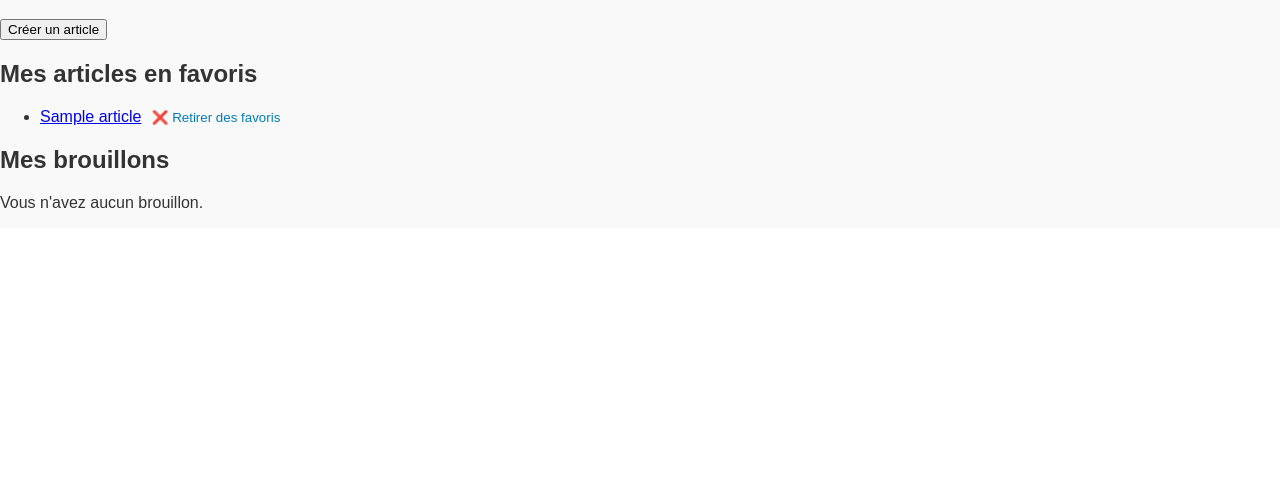
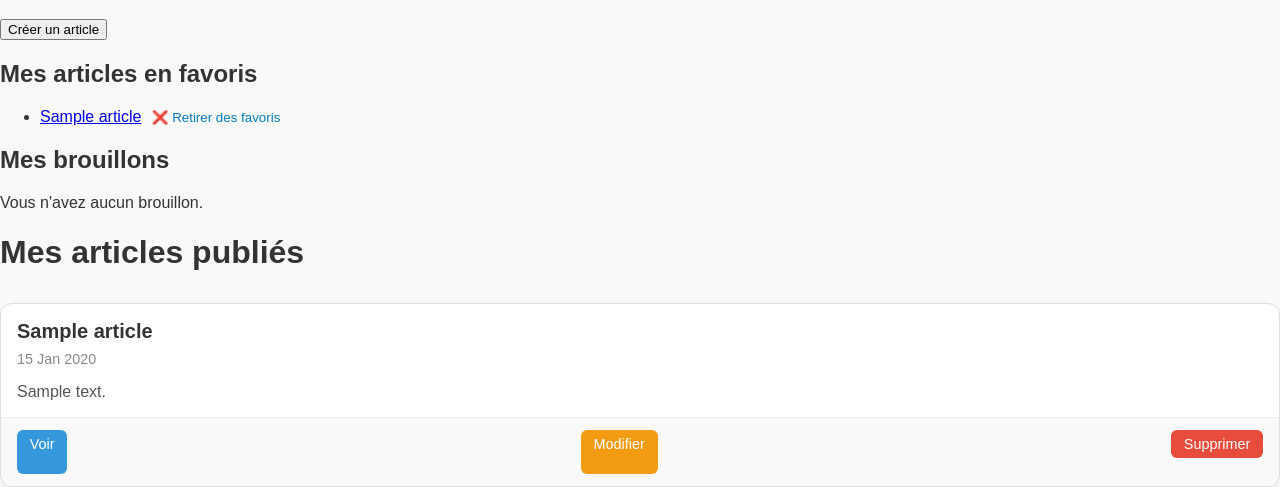
Before and after one commit to RemiLecas/Django-Python, a Django app: page /fr/dashboard/ in a window 1280 px wide. Shown: the part 680-1167 px from the top of the page. Before the commit the page ends 888 px from the top, so only its background shows below. Run offline with Django 5.2, Linux system fonts and the light colour scheme; a user stored in the database is signed in; tables that the repository leaves empty hold one stand-in row (values such as "Sample post").

Commit message:
fix bookmark + divers ajout

```diff
--- a/blog/models.py
+++ b/blog/models.py
@@ -51,7 +51,6 @@ class Categorie(models.Model):
         return reverse('category_detail', kwargs={'slug': self.slug})
 
     def save(self, *args, **kwargs):
-        # Génère le slug automatiquement si absent
         if not self.slug:
             self.slug = slugify(self.nom)
         super().save(*args, **kwargs)
@@ -133,21 +132,19 @@ class Article(models.Model):
     def toggle_like(self, user):
         if user in self.likes.all():
             self.likes.remove(user)
-            return False  # unlike
+            return False
         else:
             self.likes.add(user)
-            return True  # like
+            return True
 
-    # méthode pratique pour toggler les bookmarks
     def toggle_bookmark(self, user):
         if user in self.bookmarks.all():
             self.bookmarks.remove(user)
-            return False  # unbookmark
+            return False
         else:
             self.bookmarks.add(user)
-            return True  # bookmark
+            return True
 
-    # compteur bookmark
     def total_bookmarks(self):
         return self.bookmarks.count()
 
@@ -162,3 +159,11 @@ class Commentaire(models.Model):
 
     def __str__(self):
         return f'Commentaire de {self.auteur} sur {self.article}'
+
+
+class Bookmark(models.Model):
+    user = models.ForeignKey(CustomUser, on_delete=models.CASCADE)
+    article = models.ForeignKey(Article, on_delete=models.CASCADE)
+
+    class Meta:
+        unique_together = ('user', 'article')
--- /dev/null
+++ b/blog/static/blog/dashboard.css
@@ -0,0 +1,105 @@
+.stats-container {
+    display: flex;
+    gap: 20px;
+    margin: 20px 0;
+    flex-wrap: wrap;
+}
+.stat-card {
+    background: #f5f7fa;
+    border-radius: 8px;
+    padding: 20px;
+    flex: 1 1 200px;
+    box-shadow: 0 2px 8px rgba(0,0,0,0.1);
+    text-align: center;
+}
+.stat-card h3 {
+    margin-bottom: 10px;
+    font-size: 18px;
+    color: #555;
+}
+.stat-card .number {
+    font-size: 32px;
+    font-weight: bold;
+    color: #007cba;
+}
+.articles-container {
+    display: grid;
+    grid-template-columns: repeat(auto-fit, minmax(300px, 1fr));
+    gap: 1.5rem;
+    margin-top: 2rem;
+}
+
+.article-card {
+    background-color: #fff;
+    border: 1px solid #ddd;
+    border-radius: 12px;
+    box-shadow: 0 4px 8px rgba(0,0,0,0.05);
+    display: flex;
+    flex-direction: column;
+    justify-content: space-between;
+    transition: transform 0.2s ease;
+}
+
+.article-card:hover {
+    transform: translateY(-3px);
+}
+
+.article-body {
+    padding: 1rem;
+}
+
+.article-title {
+    font-size: 1.25rem;
+    font-weight: bold;
+    margin-bottom: 0.5rem;
+    color: #333;
+}
+
+.article-meta {
+    font-size: 0.9rem;
+    color: #888;
+    margin-bottom: 1rem;
+}
+
+.article-excerpt {
+    font-size: 1rem;
+    color: #555;
+}
+
+.article-footer {
+    display: flex;
+    justify-content: space-between;
+    padding: 0.75rem 1rem;
+    border-top: 1px solid #eee;
+    background-color: #f9f9f9;
+    border-radius: 0 0 12px 12px;
+}
+
+.article-footer a,
+.article-footer button {
+    font-size: 0.9rem;
+    padding: 0.4rem 0.8rem;
+    border: none;
+    border-radius: 6px;
+    text-decoration: none;
+    cursor: pointer;
+    transition: background-color 0.2s ease;
+}
+
+.article-footer a.view {
+    background-color: #3498db;
+    color: white;
+}
+
+.article-footer a.edit {
+    background-color: #f39c12;
+    color: white;
+}
+
+.article-footer button.delete {
+    background-color: #e74c3c;
+    color: white;
+}
+.article-footer button.delete:hover {
+    background-color: #c0392b;
+}
--- a/blog/templates/blog/dashboard.html
+++ b/blog/templates/blog/dashboard.html
@@ -5,35 +5,10 @@
     {% load static %}
     <link rel="stylesheet" href="{% static 'blog/style.css' %}">
     <link rel="stylesheet" href="{% static 'blog/header.css' %}">
+    <link rel="stylesheet" href="{% static 'blog/dashboard.css' %}">
     <script src="https://cdn.jsdelivr.net/npm/chart.js"></script>
+</head>
 
-    <style>
-        .stats-container {
-            display: flex;
-            gap: 20px;
-            margin: 20px 0;
-            flex-wrap: wrap;
-        }
-        .stat-card {
-            background: #f5f7fa;
-            border-radius: 8px;
-            padding: 20px;
-            flex: 1 1 200px;
-            box-shadow: 0 2px 8px rgba(0,0,0,0.1);
-            text-align: center;
-        }
-        .stat-card h3 {
-            margin-bottom: 10px;
-            font-size: 18px;
-            color: #555;
-        }
-        .stat-card .number {
-            font-size: 32px;
-            font-weight: bold;
-            color: #007cba;
-        }
-    </style>
-</head>
 {% include "blog/header.html" %}
 
 <h1>{% blocktrans with username=user.username %}Bienvenue sur ton dashboard, {{ username }} !{% endblocktrans %}</h1>
@@ -56,6 +31,7 @@
         <div class="number">{{ total_comments }}</div>
     </div>
 </div>
+
 <div style="width: 400px; height: 400px">
     <canvas id="statsChart" width="400" height="200"></canvas>
 </div>
@@ -65,9 +41,14 @@
     const statsChart = new Chart(ctx, {
         type: 'bar',
         data: {
-            labels: ['Articles', 'Vues', 'Likes', 'Commentaires'],
+            labels: [
+                '{% trans "Articles" %}',
+                '{% trans "Vues" %}',
+                '{% trans "Likes" %}',
+                '{% trans "Commentaires" %}'
+            ],
             datasets: [{
-                label: 'Vos performances',
+                label: '{% trans "Vos performances" %}',
                 data: [{{ nb_articles }}, {{ total_vues }}, {{ total_likes }}, {{ total_comments }}],
     backgroundColor: [
         'rgba(0, 124, 186, 0.7)',
@@ -85,7 +66,11 @@
     }]
     },
     options: {
-        scales: { y: { beginAtZero: true } }
+        scales: {
+            y: {
+                beginAtZero: true
+            }
+        }
     }
     });
 </script>
@@ -93,8 +78,6 @@
 <form action="{% url 'ajouter_article' %}" method="get" style="display:inline;">
     <button type="submit">{% trans "Créer un article" %}</button>
 </form>
-
-<!-- Tes sections favoris et brouillons inchangées -->
 
 <h2>{% trans "Mes articles en favoris" %}</h2>
 {% if bookmarks %}
@@ -124,12 +107,10 @@
         <a href="{% url 'publier_article' article.id %}"
            onclick="return confirm('{% trans "Voulez-vous vraiment publier cet article ?" %}');">
         {% trans "Publier" %}
-        </a>
-        |
+        </a> |
         <a href="{% url 'modifier_article' article.id %}">
             {% trans "Modifier" %}
-        </a>
-        |
+        </a> |
         <a href="{% url 'supprimer_article' article.id %}"
            onclick="return confirm('{% trans "Voulez-vous vraiment supprimer cet article ?" %}');">
         {% trans "Supprimer" %}
@@ -141,4 +122,32 @@
 <p>{% trans "Vous n'avez aucun brouillon." %}</p>
 {% endif %}
 
+<h1 class="mb-4">{% trans "Mes articles publiés" %}</h1>
+
+{% if my_articles %}
+<div class="articles-container">
+    {% for article in my_articles %}
+    <div class="article-card">
+        <div class="article-body">
+            <div class="article-title">{{ article.titre }}</div>
+            <div class="article-meta">{{ article.date_creation|date:"d M Y" }}</div>
+            <div class="article-excerpt">{{ article.contenu|truncatewords:25 }}</div>
+        </div>
+        <div class="article-footer">
+            <a href="{{ article.get_absolute_url }}" class="view">{% trans "Voir" %}</a>
+            <a href="{% url 'modifier_article' article.id %}" class="edit">{% trans "Modifier" %}</a>
+            <form method="post" action="{% url 'supprimer_article' article.id %}" style="display:inline;">
+                {% csrf_token %}
+                <button type="submit" class="delete"
+                        onclick="return confirm('{% trans "Supprimer cet article ?" %}');">
+                {% trans "Supprimer" %}
+                </button>
+            </form>
+        </div>
+    </div>
+    {% endfor %}
+</div>
+{% else %}
+<p class="text-muted">{% trans "Vous n'avez publié aucun article pour l’instant." %}</p>
+{% endif %}
 {% endblock %}
--- a/blog/urls.py
+++ b/blog/urls.py
@@ -28,7 +28,6 @@ urlpatterns = [
     path('bookmark/toggle/<slug:slug>/', views.toggle_bookmark, name='toggle_bookmark'),
     path('articles/', views.articles_view, name='articles'),
 
-
 ]
 
 if settings.DEBUG:
--- a/blog/views.py
+++ b/blog/views.py
@@ -2,7 +2,7 @@ from django.contrib.auth.decorators import login_required
 from django.shortcuts import render, redirect
 from django.http import HttpResponse, HttpResponseForbidden
 from django.contrib import messages
-from .models import Article, Categorie, Commentaire, Tag, CustomUser
+from .models import Article, Categorie, Commentaire, Tag, CustomUser, Bookmark
 from .forms import ArticleForm, CustomUserCreationForm
 from django.utils.translation import gettext as _
 from django.contrib.auth import authenticate, login, logout
@@ -257,16 +257,15 @@ def dashboard_view(request):
 
     articles = Article.objects.filter(auteur=user, statut='published') \
         .annotate(nb_likes=Count('likes', distinct=True), nb_comments=Count('commentaires', distinct=True))
+    bookmarks = request.user.bookmarked_articles.all()
 
     nb_articles = articles.count()
     total_vues = articles.aggregate(total=Sum('vues'))['total'] or 0
     total_likes = articles.aggregate(total=Sum('nb_likes'))['total'] or 0
     total_comments = articles.aggregate(total=Sum('nb_comments'))['total'] or 0
 
-    bookmarks = user.bookmarks.all()
-
     brouillons = Article.objects.filter(auteur=user, statut='draft')
-
+    my_articles = Article.objects.filter(auteur=request.user, statut='published').order_by('-date_creation')
     context = {
         'user': user,
         'nb_articles': nb_articles,
@@ -275,6 +274,7 @@ def dashboard_view(request):
         'total_comments': total_comments,
         'bookmarks': bookmarks,
         'brouillons': brouillons,
+        'my_articles': my_articles
     }
 
     return render(request, 'blog/dashboard.html', context)
@@ -328,6 +328,7 @@ def like_article(request, slug):
     article.toggle_like(request.user)
     return redirect(request.META.get('HTTP_REFERER', reverse('details_article', kwargs={'slug': slug})))
 
+
 @login_required
 def bookmark_article(request, slug):
     article = get_object_or_404(Article, slug=slug)
```
